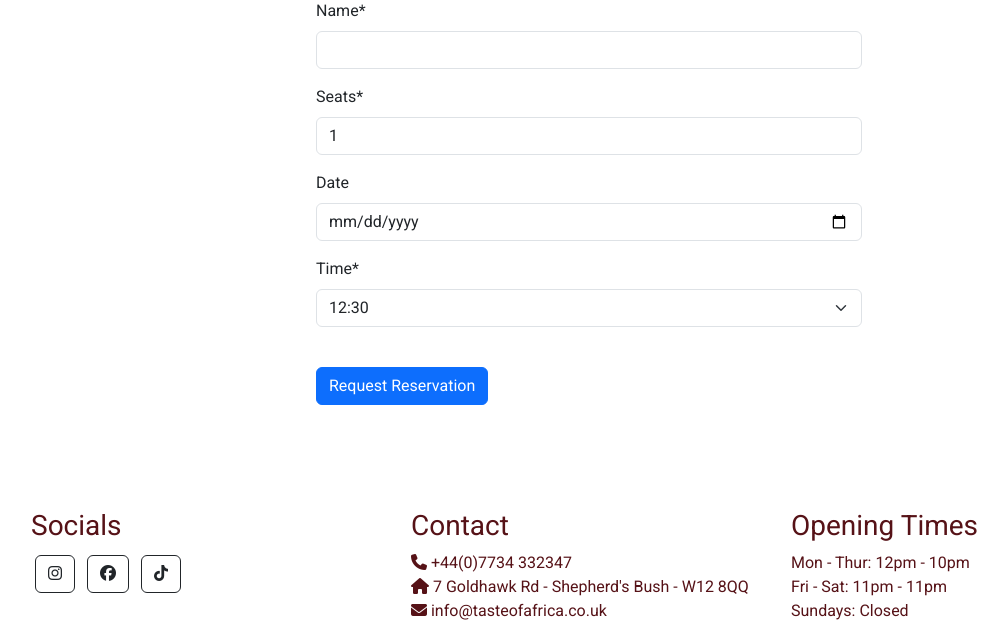
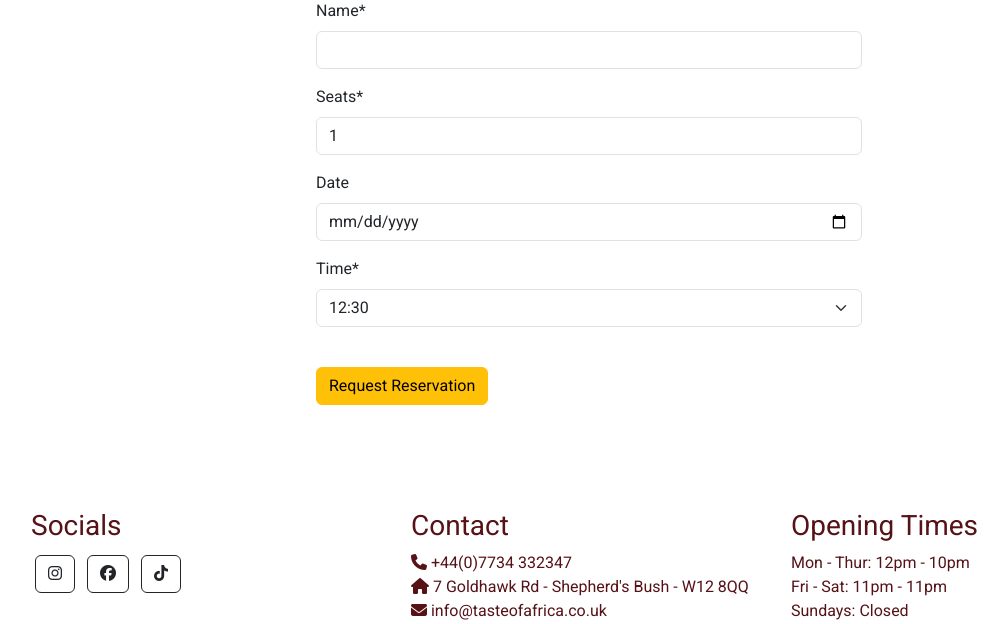
Before and after one commit to KyrianU/taste-of-africa, a Django app: page /reservation/ in a window 1280 px wide. Shown: the part 197-821 px from the top of the page, without its empty margins (51-1059 px from the left). Run offline with Django 3.2, Linux system fonts and the light colour scheme; some libraries are stand-ins or nearby versions.

Commit message:
change the button color on reservation.html file

```diff
--- a/reservation/templates/reservation.html
+++ b/reservation/templates/reservation.html
@@ -12,7 +12,7 @@
                     {% csrf_token %}
                     {{ form|crispy }}
                     <br>
-                    <button type="submit" value="Post" class="btn btn-primary mb-4">Request Reservation</button>
+                    <button type="submit" value="Post" class="btn btn-warning mb-4">Request Reservation</button>
                 </form>
             </div>
         </div>
```
Also changed, not shown: TESTING.md (added).
